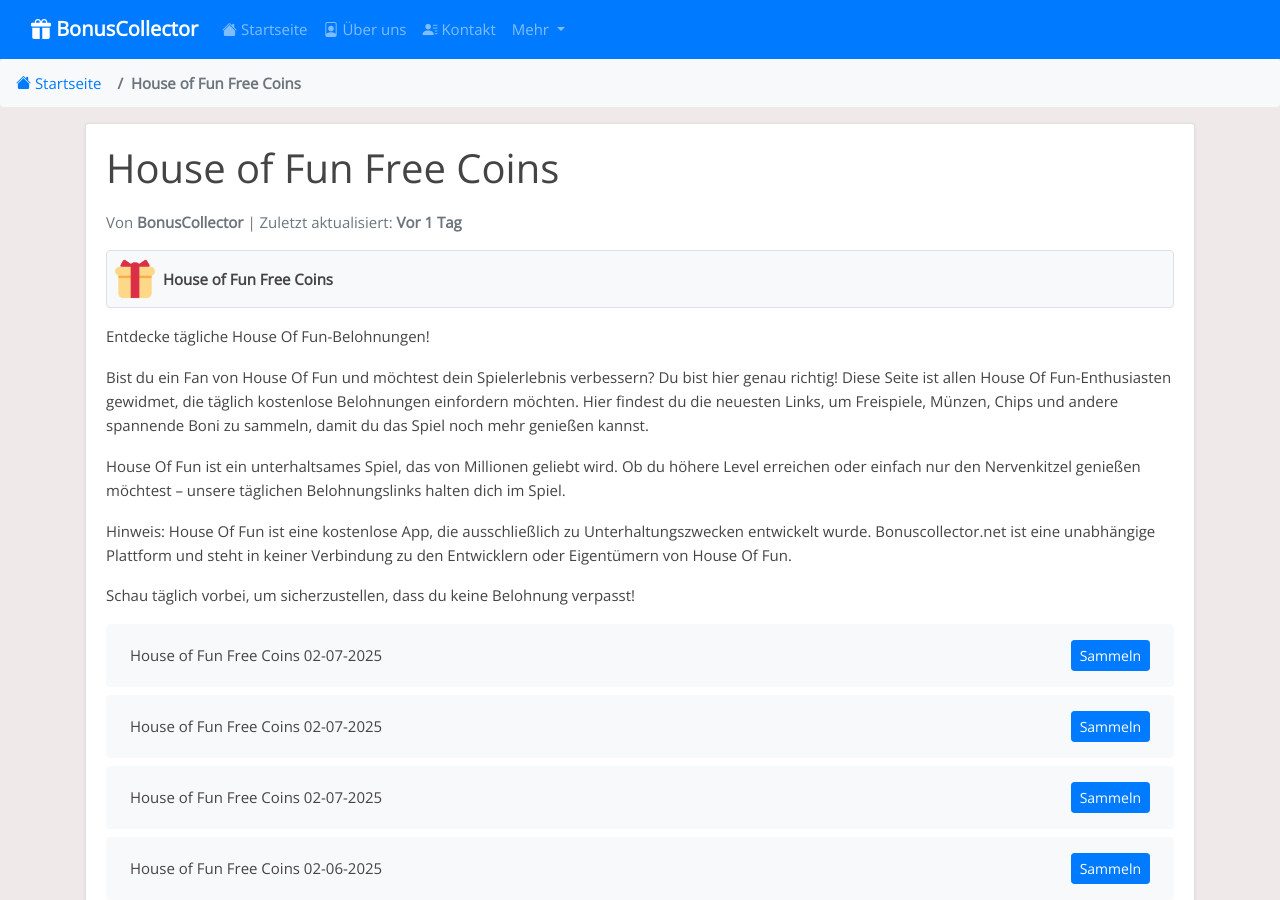
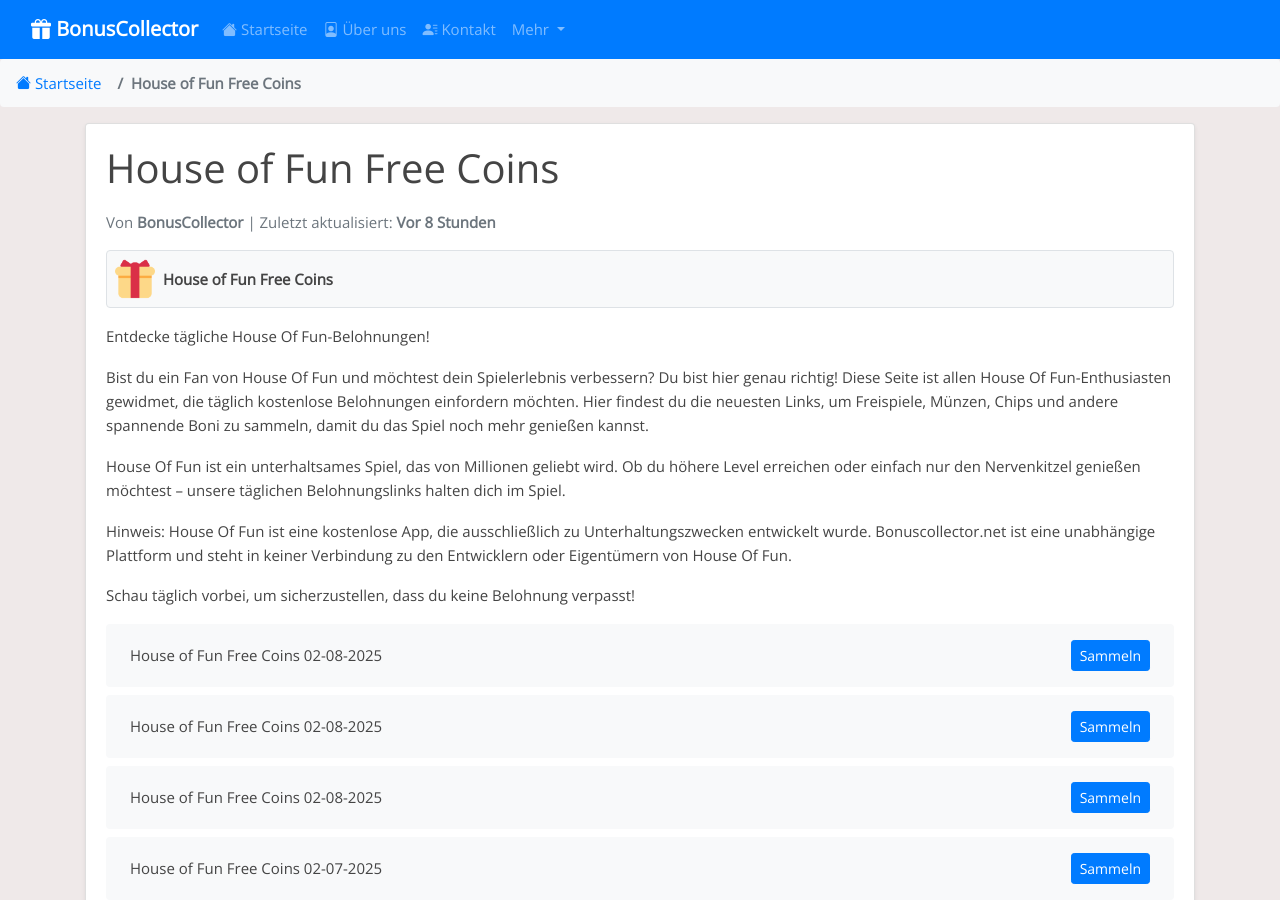
Before and after one commit to Prollad99/bs-de, a Jekyll site: the page built from _posts/2025-01-19-house-of-fun.md, in a window 1280 px wide and 900 px high. Built offline with Jekyll 4.4.1, drawn with Linux system fonts in a browser that asks for light colours; some of the changed text lies outside the part shown.

Commit message:
Aktualisiere house-of-fun-Belohnungslinks, Inhalte und Änderungsdatum

```diff
--- a/_data/include_files.yml
+++ b/_data/include_files.yml
@@ -26,7 +26,7 @@
   last_modified: 2025-02-04 16:43:04
 
 house-of-fun.html:
-  last_modified: 2025-02-07 05:08:51
+  last_modified: 2025-02-08 05:33:43
 
 crazy-coin.html:
   last_modified: 2025-02-06 15:35:58
--- a/_includes/house-of-fun.html
+++ b/_includes/house-of-fun.html
@@ -1,4 +1,16 @@
 <ul class="list-group mt-3 mb-4">
+  <li class="list-group-item d-flex justify-content-between align-items-center">
+    <span>House of Fun Free Coins 02-08-2025</span>
+    <a href="https://playtika.onelink.me/hof/w4blbwsu?af_dp=hof%3A%2F%2F&af_force_deeplink=true&c_id=2025M2D8_07&s_id=1060&deeplink=eyJpZCI6ImJmNzUxYTIzLTlkMjMtNGQyZi05ODliLTc4NGViYmNlYjc3ZSIsImFjIjoiaG9mX2dpZnRfY291cG9uIn0=" class="btn btn-primary btn-sm">Sammeln</a>
+  </li>
+  <li class="list-group-item d-flex justify-content-between align-items-center">
+    <span>House of Fun Free Coins 02-08-2025</span>
+    <a href="https://playtika.onelink.me/hof/w4blbwsu?af_dp=hof%3A%2F%2F&af_force_deeplink=true&c_id=2025M2D7_23&s_id=1060&deeplink=eyJpZCI6Ijc4YTVmMWU3LTdkYmItNDgzNi05NjMwLTJlYjI0YWM5M2U4MiIsImFjIjoiaG9mX2dpZnRfY291cG9uIn0=" class="btn btn-primary btn-sm">Sammeln</a>
+  </li>
+  <li class="list-group-item d-flex justify-content-between align-items-center">
+    <span>House of Fun Free Coins 02-08-2025</span>
+    <a href="https://playtika.onelink.me/hof/w4blbwsu?af_dp=hof%3A%2F%2F&af_force_deeplink=true&c_id=2025M2D7_19&s_id=1060&deeplink=eyJpZCI6ImE0M2EzYTNjLTk5ZjctNGRmNi1hZTIwLWIxZTkyZWZiNDA4MCIsImFjIjoiaG9mX2dpZnRfY291cG9uIn0=" class="btn btn-primary btn-sm">Sammeln</a>
+  </li>
   <li class="list-group-item d-flex justify-content-between align-items-center">
     <span>House of Fun Free Coins 02-07-2025</span>
     <a href="https://playtika.onelink.me/hof/w4blbwsu?af_dp=hof%3A%2F%2F&af_force_deeplink=true&c_id=2025M2D7_07&s_id=1060&deeplink=eyJpZCI6ImY0MWM4ZjM0LTMwMDgtNGE5ZC05ZWRmLTA2ZjIwZGE0MjhiYyIsImFjIjoiaG9mX2dpZnRfY291cG9uIn0=" class="btn btn-primary btn-sm">Sammeln</a>
@@ -387,16 +399,4 @@
     <span>House of Fun Free Coins 01-27-2025</span>
     <a href="https://playtika.onelink.me/hof/w4blbwsu?af_force_deeplink=true&deeplink=eyJpZCI6ImJlNmM1MGM5LTY5YzctNDA0Ni1iMWNmLTBlYzFlNTA3NGY2MyIsImFjIjoiaG9mX2dpZnRfY291cG9uIn0=" class="btn btn-primary btn-sm">Sammeln</a>
   </li>
-  <li class="list-group-item d-flex justify-content-between align-items-center">
-    <span>House of Fun Free Coins 01-27-2025</span>
-    <a href="https://playtika.onelink.me/hof/w4blbwsu?af_force_deeplink=true&deeplink=eyJpZCI6IjNjMTc1N2NjLTkxMjQtNDBhZS05ZDRkLTg1MjQwNjlmZTNkZCIsImFjIjoiaG9mX2dpZnRfY291cG9uIn0=" class="btn btn-primary btn-sm">Sammeln</a>
-  </li>
-  <li class="list-group-item d-flex justify-content-between align-items-center">
-    <span>House of Fun Free Coins 01-27-2025</span>
-    <a href="https://playtika.onelink.me/hof/w4blbwsu?af_force_deeplink=true&deeplink=eyJpZCI6IjJkMzJiYjcwLWRkODUtNDE5OC05MzFiLWJlZWY5MjFiNzU4YyIsImFjIjoiaG9mX2dpZnRfY291cG9uIn0=" class="btn btn-primary btn-sm">Sammeln</a>
-  </li>
-  <li class="list-group-item d-flex justify-content-between align-items-center">
-    <span>House of Fun Free Coins 01-25-2025</span>
-    <a href="https://playtika.onelink.me/hof/w4blbwsu?af_dp=hof%3A%2F%2F&af_force_deeplink=true&c_id=2025M1D25_07&s_id=1060&deeplink=eyJpZCI6Ijc4YjUwNDJhLTFhNmQtNDQ2Yy05OWM4LTJlNTRkMWMyMDYwYyIsImFjIjoiaG9mX2dpZnRfY291cG9uIn0=" class="btn btn-primary btn-sm">Sammeln</a>
-  </li>
 </ul>
```
Also changed, not shown: links-json/house-of-fun.json (+12 -12 lines).
